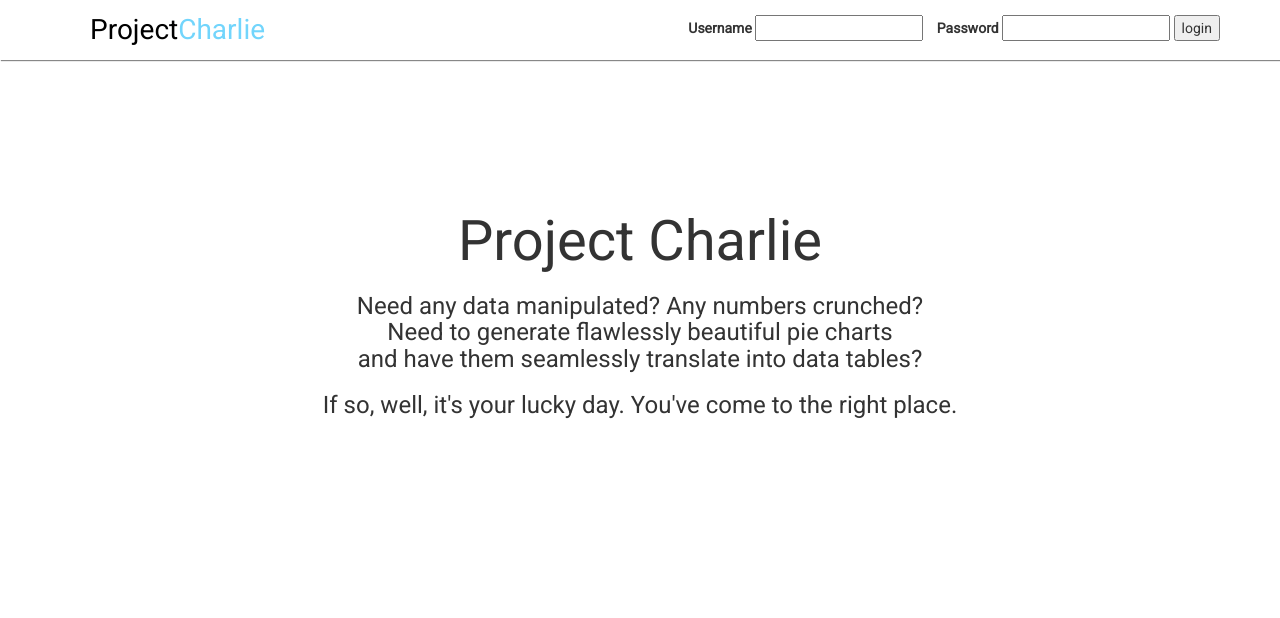
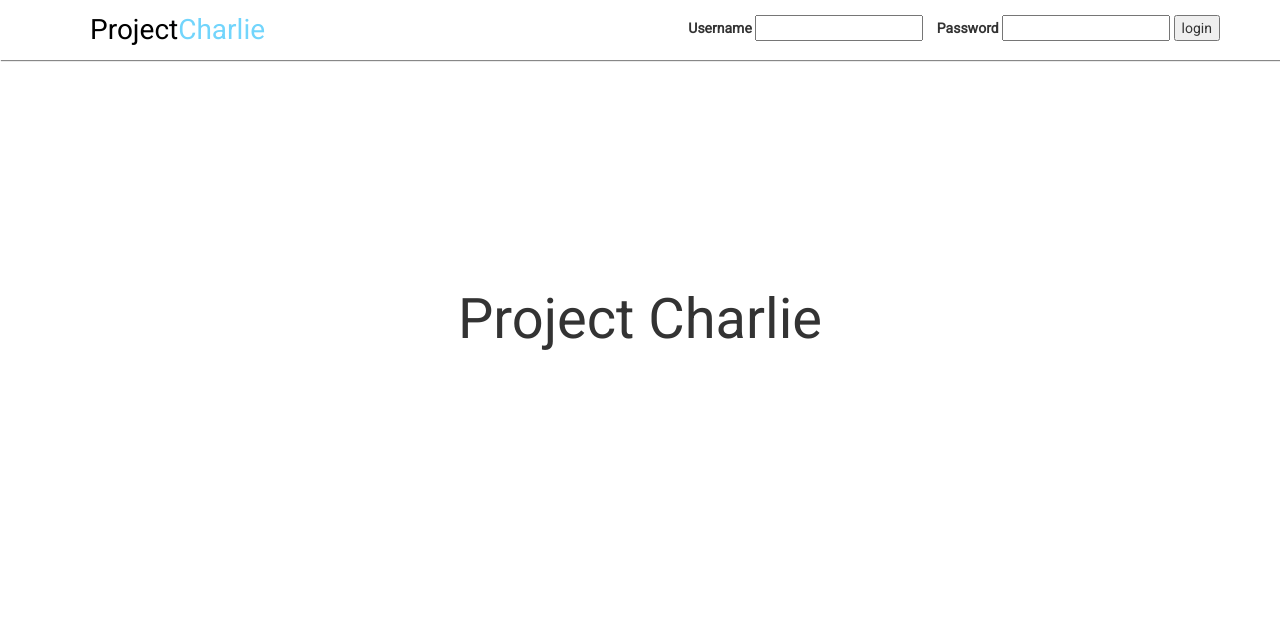
Before and after one commit to chwangaa/Charlie, a Django app: template charlie/analysis/templates/landing.html in a window 1280 px wide. Shown: the top 618 px of the page. Run offline with Django 3.2, Linux system fonts and the light colour scheme; the template is opened without the code that fills it, so the values that code supplies are empty, except form fields; tables that the repository leaves empty hold one stand-in row (values such as "Sample post"); form fields are guessed from the names that the template uses; some libraries are stand-ins or nearby versions.

Commit message:
Update landing.html

```diff
--- a/charlie/analysis/templates/landing.html
+++ b/charlie/analysis/templates/landing.html
@@ -25,9 +25,6 @@
 <div class="view">
 	<div class="text-vertical-center">
 		<h1>Project Charlie</h1>
-		<h3>Need any data manipulated? Any numbers crunched? <br/> Need to generate flawlessly beautiful pie charts <br/> and have them seamlessly
-			translate into data tables?</h3>
-		<h3>If so, well, it's your lucky day. You've come to the right place.</h3>
 	</div>
 </div>
 
```
